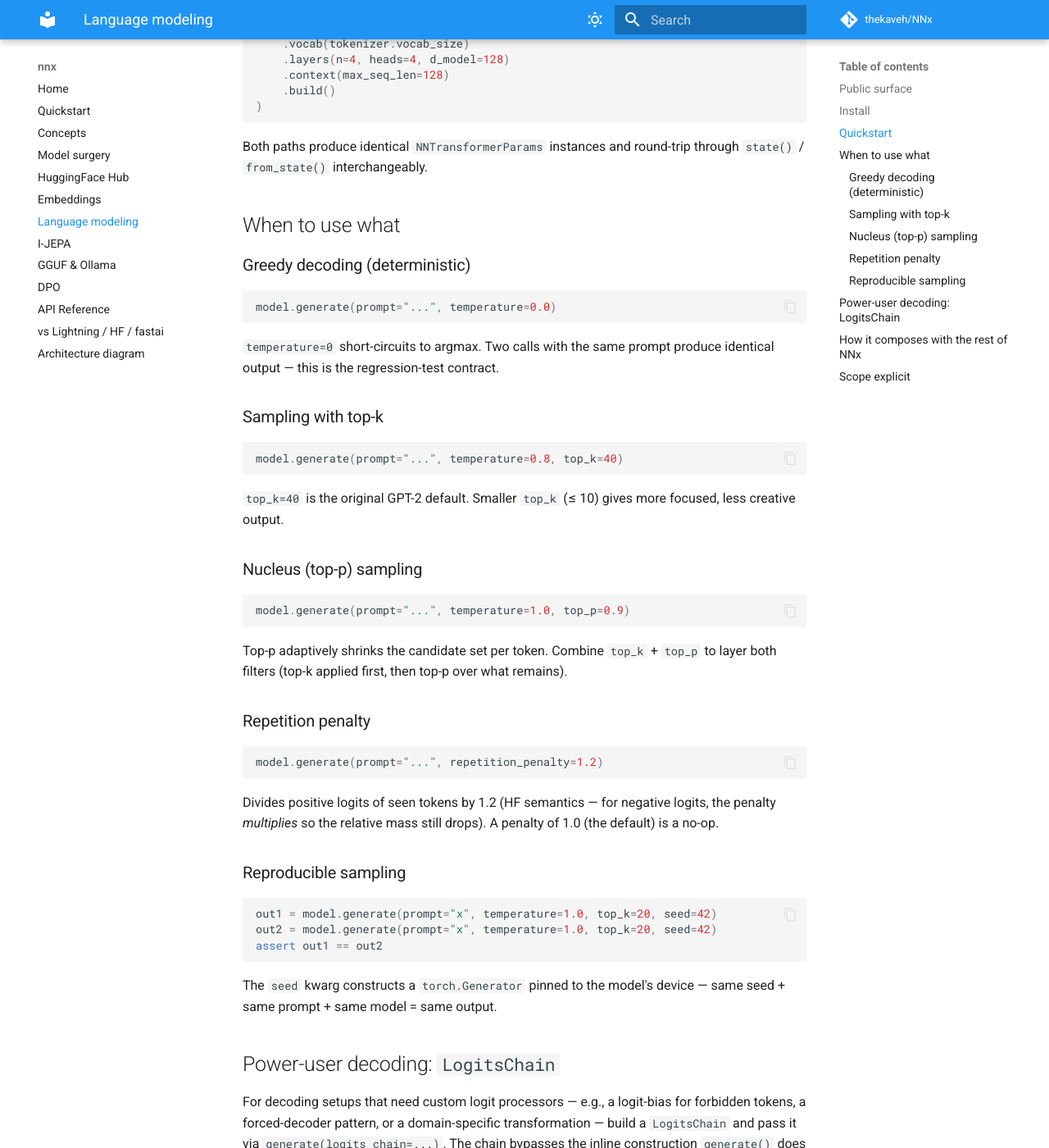
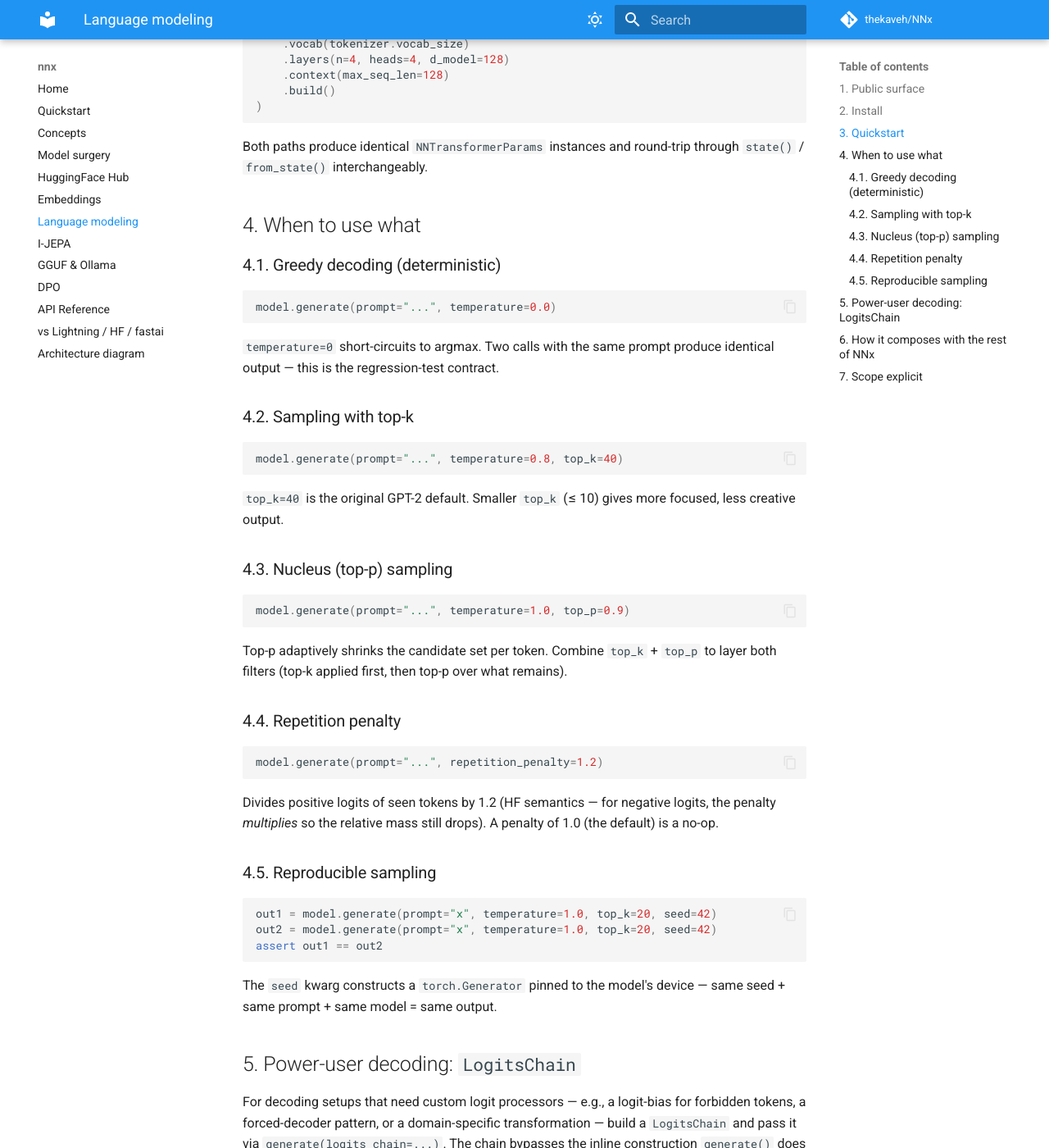
Before and after one commit to thekaveh/NNx, an MkDocs documentation site: the page built from docs/lm.md, in a window 1280 px wide and 1400 px high, scrolled down 2640 px. Shown: the whole window at 82% size. Built offline with MkDocs 1.6.1 and Material for MkDocs 9.7.7, drawn with Linux system fonts in a browser that asks for light colours; comment, search, counter and statistics services are not loaded; some of the changed text lies outside the part shown.

Commit message:
docs+hygiene: §-numbering for 4 docs, 0.2.0 bump, CHANGELOG for this pass, examples polish
- lm.md / jepa.md / gguf.md / dpo.md gain the hierarchical numbered
  headings every other docs page already uses (no inbound anchor links,
  so renumbering is link-safe).
- Version 0.1.0 → 0.2.0: the dated CHANGELOG [0.1.0] baseline section
  (never tagged/published) already claims 0.1.0; first real release
  ships [Unreleased] as 0.2.0. CHANGELOG gains the post-#54 pass's
  Fixed section and the intro chain now includes PR #54.
- README/CONTRIBUTING test-suite timing claim updated (~5s → ~15s).
- examples/README: core-install row covers every non-extra example;
  rows 12/15/17/18 list the same extras their docstrings require;
  §2.10 retitled Pruning + surgery; update_ema claim corrected.
- .gitignore: data/ (CIFAR download target of example 16).
- example 06: TemporaryDirectory instead of a leaked
  NamedTemporaryFile; examples 08/09/19 helpers gain the canonical
  no-seed-here comment.
- NNCheckpoint.save docstring names the real sidecar path
  (<type>.pt.opt.pt).

````diff
--- a/docs/dpo.md
+++ b/docs/dpo.md
@@ -7,7 +7,7 @@
 `nnx.GenerativeNNModel` (the decoder-only LM path; see [`docs/lm.md`](lm.md)), DPO becomes a
 drop-in `train_step_fn=` for the standard `NNModel.train(...)` call.
 
-## What DPO does
+## 1. What DPO does
 
 Given a frozen **reference policy** `π_ref` (typically the SFT
 checkpoint the model was warm-started from) and a trainable **policy**
@@ -23,7 +23,7 @@
 relative to the reference's. There's no separate reward model and no
 RL loop; the standard `NNModel.train()` machinery just runs.
 
-## When DPO beats SFT
+## 2. When DPO beats SFT
 
 SFT (supervised fine-tuning on `(prompt, good_response)` pairs)
 maximises the likelihood of "good" responses but says nothing about
@@ -50,7 +50,7 @@
 - The base model is still learning the target task's basic format —
   preference data won't fix raw fluency.
 
-## Quickstart
+## 3. Quickstart
 
 ```python
 import torch
@@ -120,7 +120,7 @@
 )
 ```
 
-## The `beta` knob
+## 4. The `beta` knob
 
 `beta` controls how sharply the policy is allowed to diverge from the
 reference. The original paper recommends `0.1` as the default; values
@@ -136,7 +136,7 @@
 If training diverges or the model collapses (output goes to gibberish
 or to a single fixed answer), lower `beta` first.
 
-## Pair with HF Hub preference datasets
+## 5. Pair with HF Hub preference datasets
 
 `NNPreferenceDataset` takes three parallel lists of strings — easy to
 fill from the `datasets` library:
@@ -160,7 +160,7 @@
 datasets directly — most HF Hub preference corpora ship in this shape
 or one isomorphic to it.
 
-## Honest scope
+## 6. Honest scope
 
 NNx's DPO is built for **small-LM experimentation** — the same
 TinyStories-class sub-30-minute-on-a-laptop scope as the LM path's
@@ -188,7 +188,7 @@
 whole training step is ~30 lines — so you can also use it as a
 reference for understanding the DPO loss before scaling up.
 
-## How it composes with the rest of NNx
+## 7. How it composes with the rest of NNx
 
 - **`train_step_fn=` hook** — `dpo_train_step_factory` returns a
   standard `TrainStepFn`; same plug shape as KD, SimCLR, Mixup,
--- a/docs/gguf.md
+++ b/docs/gguf.md
@@ -12,7 +12,7 @@
 direction (GGUF -> NNx) isn't covered here — every other Python tool
 also writes GGUF; nothing reads it back into a training-shaped framework.
 
-## Install
+## 1. Install
 
 The writer is opt-in — pull in the upstream `gguf` package via the
 `gguf-write` extra:
@@ -24,7 +24,7 @@
 `gguf` is the same Python writer every other GGUF producer uses, so
 the artifact is byte-compatible with every GGUF reader in the ecosystem.
 
-## Public surface
+## 2. Public surface
 
 | Symbol | Notes |
 |---|---|
@@ -32,7 +32,7 @@
 | `nnx.interop.export_ollama_modelfile` | Emit a directory containing `model.gguf` + `Modelfile` ready for `ollama create`. |
 | `nnx.interop.gguf.SUPPORTED_QUANTIZATIONS` | The pure-Python quantizations — `("F32", "F16", "BF16")`. |
 
-## Quickstart — GGUF
+## 3. Quickstart — GGUF
 
 ```python
 from nnx import NNTokenizerParams, NNTransformerParams, TransformerNN, train_bpe  # noqa: F401
@@ -53,7 +53,7 @@
 into three tensors (`attn_q`, `attn_k`, `attn_v`) on write so that
 llama.cpp's reader sees the layout it expects.
 
-## Quantization
+## 4. Quantization
 
 | Label | Path |
 |---|---|
@@ -79,7 +79,7 @@
 If you ask `write_gguf(..., quantization="Q4_K_M")` directly it raises
 `ImportError` with the recipe in the message.
 
-## Architecture tag
+## 5. Architecture tag
 
 By default the writer stamps `general.architecture = "nnx_transformer"`.
 This is readable by patched / forked llama.cpp builds and by any
@@ -98,7 +98,7 @@
 divergences (e.g. RMS-norm epsilon) can show up as numerical drift
 even when the tensor shapes match.
 
-## Ollama bundles
+## 6. Ollama bundles
 
 `export_ollama_modelfile` produces a directory ready for `ollama create`:
 
@@ -149,14 +149,14 @@
 ollama run my-nnx-model
 ```
 
-## End-to-end examples
+## 7. End-to-end examples
 
 | Example | Demonstrates |
 |---|---|
 | [`examples/17_export_transformer_to_gguf.py`](https://github.com/thekaveh/NNx/blob/main/examples/17_export_transformer_to_gguf.py) | Build TransformerNN -> write F16 GGUF -> round-trip via `gguf.GGUFReader`. |
 | [`examples/18_publish_to_ollama.py`](https://github.com/thekaveh/NNx/blob/main/examples/18_publish_to_ollama.py) | Bundle GGUF + Modelfile + parameters for `ollama create`. |
 
-## Scope
+## 8. Scope
 
 The writer covers `TransformerNN` (NNx's decoder-only LM). Other
 architectures (FeedFwd, the GNNs, diffusion nets) aren't applicable to
--- a/docs/jepa.md
+++ b/docs/jepa.md
@@ -9,7 +9,7 @@
 The shipped path is sized for "verify-the-plumbing on a laptop, run a
 ViT-S for a few epochs on 32x32 images" — not a SOTA reproduction.
 
-## Public surface
+## 1. Public surface
 
 | Symbol | Notes |
 |---|---|
@@ -21,7 +21,7 @@
 | `nnx.random_block_mask(n_patches, grid_size, …)` | Sample one rectangular block as the prediction target. Returns `(context_mask, target_mask)` 1-D BoolTensors. |
 | `nnx.jepa_train_step_factory(target_encoder, predictor, mask_fn, *, ema_momentum=0.996)` | Returns a `TrainStepFn` for `NNModel.train(..., train_step_fn=...)`. |
 
-## How a step runs
+## 2. How a step runs
 
 ```
 1. mask_fn(n_patches, device) -> (ctx_mask_1d, tgt_mask_1d)
@@ -34,7 +34,7 @@
 7. update_ema(model.net, target_encoder, ema_momentum)
 ```
 
-## Quickstart
+## 3. Quickstart
 
 ```python
 import torch
@@ -101,9 +101,9 @@
 The full example with an optional CIFAR-10 download lives in
 [`examples/16_ijepa_cifar10.py`](https://github.com/thekaveh/NNx/blob/main/examples/16_ijepa_cifar10.py).
 
-## Design notes
+## 4. Design notes
 
-### Why a separate `ViTNN` instead of reusing `TransformerNN`
+### 4.1. Why a separate `ViTNN` instead of reusing `TransformerNN`
 
 `TransformerNN` (the LM path; see [`docs/lm.md`](lm.md)) is a decoder-only LM stack. Its
 `MultiHeadCausalAttention` hard-codes a causal mask + RoPE on Q/K;
@@ -113,7 +113,7 @@
 ships a sibling `_MultiHeadSelfAttention` and reuses the parts that
 generalize (`RMSNorm`, `SwiGLU`).
 
-### Why a single block mask per step
+### 4.2. Why a single block mask per step
 
 The reference I-JEPA samples 4 target blocks per image. The shipped
 `random_block_mask` samples 1 — enough for the demo and forced to
@@ -123,7 +123,7 @@
 hard constraint is that **kept-counts per batch row must agree** (or
 the encoder will raise).
 
-### EMA update is name-keyed, not positional
+### 4.3. EMA update is name-keyed, not positional
 
 `update_ema` walks `target.named_parameters()` and looks each name
 up on the source. Composing the predictor as a submodule of
@@ -133,14 +133,14 @@
 the EMA correctly leaves them alone. Mismatches the other direction
 (target param missing on source) raise — that's a real bug.
 
-### Loss reporting
+### 4.4. Loss reporting
 
 JEPA has no classification metric. The returned
 `NNEvaluationDataPoint` reports the L2 loss in both `.loss` and
 `.error` so `BEST` checkpoint tracking and `ReduceLROnPlateau` have
 a signal to lock onto. The other classification fields stay zero.
 
-### Sharp edges
+### 4.5. Sharp edges
 
 * **`NNModelParams.mixed_precision=True`** is rejected by the
   factory's `finalize_step` call — like every paradigm step factory
--- a/docs/lm.md
+++ b/docs/lm.md
@@ -12,7 +12,7 @@
 architecture matches what GGUF / HF Hub / Ollama expect." Production-scale
 training is out of scope.
 
-## Public surface
+## 1. Public surface
 
 | Symbol | Notes |
 |---|---|
@@ -27,7 +27,7 @@
 | `nnx.LogitsChain` | Frozen-dataclass wrapper around `list[LogitsProcessor]` with `.apply(logits, token_history) -> Tensor`. Pass via `GenerativeNNModel.generate(logits_chain=...)`. |
 | `nnx.LogitsChainBuilder` | Fluent builder for `LogitsChain` — accepts processor calls in any order, sorts standard processors into canonical HF order at `.build()`. Reach via `LogitsChain.builder()`. |
 
-## Install
+## 2. Install
 
 The LM path is opt-in:
 
@@ -39,7 +39,7 @@
 used by the example for downloading TinyStories — the rest of the LM path
 runs without it.
 
-## Quickstart
+## 3. Quickstart
 
 ```python
 import torch
@@ -107,9 +107,9 @@
 Both paths produce identical `NNTransformerParams` instances and
 round-trip through `state()` / `from_state()` interchangeably.
 
-## When to use what
+## 4. When to use what
 
-### Greedy decoding (deterministic)
+### 4.1. Greedy decoding (deterministic)
 
 ```python
 model.generate(prompt="...", temperature=0.0)
@@ -118,7 +118,7 @@
 `temperature=0` short-circuits to argmax. Two calls with the same prompt
 produce identical output — this is the regression-test contract.
 
-### Sampling with top-k
+### 4.2. Sampling with top-k
 
 ```python
 model.generate(prompt="...", temperature=0.8, top_k=40)
@@ -127,7 +127,7 @@
 `top_k=40` is the original GPT-2 default. Smaller `top_k` (≤ 10) gives more
 focused, less creative output.
 
-### Nucleus (top-p) sampling
+### 4.3. Nucleus (top-p) sampling
 
 ```python
 model.generate(prompt="...", temperature=1.0, top_p=0.9)
@@ -137,7 +137,7 @@
 `top_p` to layer both filters (top-k applied first, then top-p over what
 remains).
 
-### Repetition penalty
+### 4.4. Repetition penalty
 
 ```python
 model.generate(prompt="...", repetition_penalty=1.2)
@@ -147,7 +147,7 @@
 logits, the penalty *multiplies* so the relative mass still drops). A
 penalty of 1.0 (the default) is a no-op.
 
-### Reproducible sampling
+### 4.5. Reproducible sampling
 
 ```python
 out1 = model.generate(prompt="x", temperature=1.0, top_k=20, seed=42)
@@ -158,7 +158,7 @@
 The `seed` kwarg constructs a `torch.Generator` pinned to the model's
 device — same seed + same prompt + same model = same output.
 
-## Power-user decoding: `LogitsChain`
+## 5. Power-user decoding: `LogitsChain`
 
 For decoding setups that need custom logit processors — e.g., a
 logit-bias for forbidden tokens, a forced-decoder pattern, or a
@@ -190,7 +190,7 @@
 chain from the kwargs exactly as it did before — the new path is
 purely opt-in.
 
-## How it composes with the rest of NNx
+## 6. How it composes with the rest of NNx
 
 - **Custom `train_step_fn`** — `GenerativeNNModel` doesn't ship a
   built-in LM training step. The convention (see `examples/11_tinystories_lm.py`)
@@ -215,7 +215,7 @@
   for ≈1.9× speedup at 128 tokens on CPU (gap widens on longer contexts
   and on GPU).
 
-## Scope explicit
+## 7. Scope explicit
 
 The decoder-only LM path covers:
 
--- a/pyproject.toml
+++ b/pyproject.toml
@@ -4,7 +4,10 @@
 
 [project]
 name = "thekaveh-nnx"
-version = "0.1.0"
+# 0.2.0: the dated CHANGELOG [0.1.0] section (2026-05-18 baseline, never
+# tagged or published) already claims 0.1.0; the first real release must
+# ship the [Unreleased] content under a fresh number.
+version = "0.2.0"
 description = "Lightweight PyTorch training/eval/visualization toolkit"
 readme = "README.md"
 license = { file = "LICENSE" }
````
Also changed, not shown: CHANGELOG.md (+14 -1 lines), CONTRIBUTING.md (+1 -1 lines), README.md (+1 -1 lines), examples/README.md (+7 -7 lines), 7 other files.
